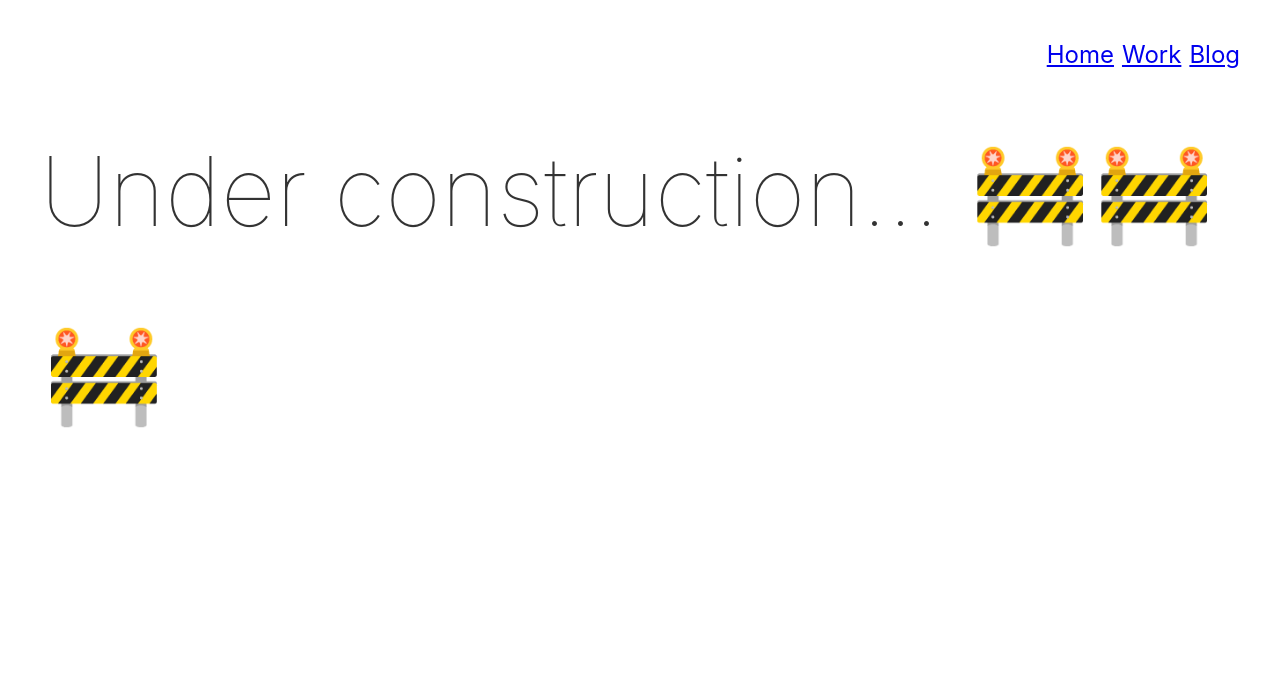
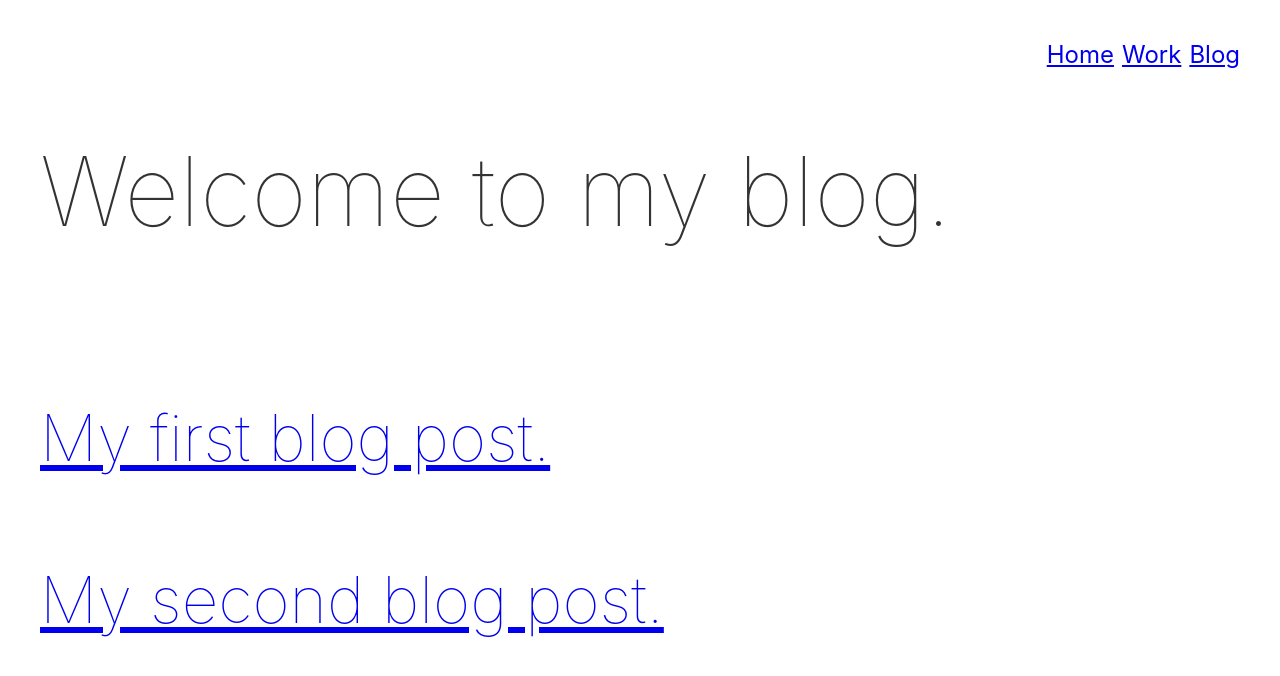
Before and after one commit to ciaran-conners/personal-site-svelte, a Svelte app: page /blog in a window 1280 px wide. Shown: the top 676 px of the page. Built offline with nearby package versions, Linux system fonts and the light colour scheme.

Commit message:
Now with blog posts.

```diff
--- a/src/components/App.svelte
+++ b/src/components/App.svelte
@@ -6,6 +6,7 @@
 	import Home from './Home.svelte';
 	import Work from './Work.svelte';
 	import Blog from "./Blog.svelte";
+	import BlogPost from './BlogPost.svelte';
 
 	export let name;
 </script>
@@ -17,6 +18,9 @@
 			<Route path="/" component="{Home}" {name} />
 			<Route path="/work" component="{Work}" />
 			<Route path="/blog" component="{Blog}" />
+			<Route path="/blog/posts/:id" let:params>
+				<BlogPost id="{parseInt(params.id, 10)}" />
+			</Route>
 		</Router>
 	</div>
 </ThemeContext>
--- a/src/components/Blog.svelte
+++ b/src/components/Blog.svelte
@@ -1,28 +1,56 @@
 <script>
-  import { fly } from 'svelte/transition';
+  import Link from 'svelte-routing/src/Link.svelte';
+  import { posts } from '../lib/posts';
+  import { fade, fly } from 'svelte/transition';
+
+  const getStaggeredEmojiDelay = (i) => {
+    const delay = ((i + 1) * 100) + 1000;
+    return delay;
+  };
+
+  const isUnderConstruction = false;
 </script>
 
-<main
-  in:fly={{ y: 500, x: -500, duration: 1000 }}
->
-  <h1
-    in:fly={{ x: -500, delay: 1000 }}
-  >
-    Under construction...
-  </h1>
-  {#each { length: 3 } as _}
-    <span>🚧</span>
-  {/each}
+<main>
+  {#if isUnderConstruction}
+    <h1
+      in:fly={{ x: -500, duration: 1000 }}
+    >
+      Under construction...
+      <span>
+        {#each { length: 3 } as _, i}
+          <span in:fade={{
+            delay: getStaggeredEmojiDelay(i),
+          }}
+          >🚧</span>
+        {/each}
+      </span>
+    </h1>
+  {:else}
+    <h1 in:fly={{ x: 500, duration: 1000 }}>Welcome to my blog.</h1>
+    <section in:fly={{ x: -500, duration: 1000, delay: 1000 }}>
+      {#each posts as { id, linkText }}
+        <h4>
+          <Link to="blog/posts/{id}">{linkText}</Link>
+        </h4>
+      {/each}
+    </section>
+  {/if}
 </main>
 
 <style>
   main {
-    font-size: var(--theme-fontSizeHeader);
+    font-weight: var(--theme-fontWeight);
   }
   h1 {
     font-size: inherit;
-    font-weight: 100;
+    font-weight: inherit;
     display: inline-block;
+    font-size: var(--theme-fontSizeHeader);
+  }
+  h4 {
+    font-size: var(--theme-fontSizeSubHeader);
+    font-weight: inherit;
   }
   span {
     font-size: inherit;
--- /dev/null
+++ b/src/components/BlogPost.svelte
@@ -0,0 +1,41 @@
+<script>
+  import Link from 'svelte-routing/src/Link.svelte';
+  import { posts } from '../lib/posts';
+
+  let id;
+
+  const getPost = (id, posts) => (
+    posts.find((post) => {
+      return post.id === id;
+    })
+  );
+
+  const currentPost = getPost(id, posts);
+
+  export { id };
+</script>
+
+<style>
+  main {
+    font-weight: var(--theme-fontWeight);
+  }
+  h1 {
+    font-size: var(--theme-fontSizeHeader);
+    font-weight: inherit;
+  }
+  p {
+    font-size: var(--theme-fontSize)
+  }
+</style>
+
+<main>
+  <h1>
+    {currentPost.title}
+  </h1>
+
+  {#each currentPost.paragraphs as paragraph}
+    <p>{paragraph}</p>
+  {/each}
+
+  <Link to="/blog">Back to posts.</Link>
+</main>
--- a/src/components/Home.svelte
+++ b/src/components/Home.svelte
@@ -7,6 +7,7 @@
 	<style>
 		/* set body styles to prevent jumping
 			after animation when scrollbar is hidden
+			(this style will only be applied to the body while on the /home route)
 		*/
 		body {
 			overflow-y: hidden;
@@ -32,19 +33,19 @@
 <style>
 	main {
 		text-align: center;
-		padding: 1em;
 		margin: 0 auto;
 		color: var(--theme-fontColor);
+		font-weight: var(--theme-fontWeight);
 	}
 
 	h1 {
 		font-size: var(--theme-fontSizeHeader);
-		font-weight: 100;
+		font-weight: inherit;
 	}
 
 	h2 {
 		font-size: var(--theme-fontSizeSubHeader);
-		font-weight: 100;
+		font-weight: inherit;
 		margin: 0;
 	}
 
--- a/src/components/Nav.svelte
+++ b/src/components/Nav.svelte
@@ -15,7 +15,7 @@
     width: 100%;
 
     position: sticky;
-    top: 0;
+    top: var(--theme-spacingMedium);
   }
 
   span {
--- a/src/components/Work.svelte
+++ b/src/components/Work.svelte
@@ -8,9 +8,14 @@
   main {
 		padding: 1em;
     margin: 0 auto;
+    font-weight: var(--theme-fontWeight);
+  }
+  h1 {
+    font-weight: inherit;
   }
   h2 {
     font-style: italic;
+    font-weight: inherit;
   }
 </style>
 
--- a/src/components/WorkItem.svelte
+++ b/src/components/WorkItem.svelte
@@ -3,8 +3,15 @@
 </script>
 
 <style>
+  li {
+    font-weight: var(--theme-fontWeight);
+  }
   h3 {
     text-decoration: underline;
+    font-weight: inherit;
+  }
+  h4 {
+    font-weight: inherit;
   }
 </style>
 
--- /dev/null
+++ b/src/lib/posts.js
@@ -0,0 +1,20 @@
+export const posts = [
+  {
+    id: 1,
+    linkText: 'My first blog post.',
+    paragraphs: [
+      'This is my first blog post.',
+      'It\'s a great blog post!'
+    ],
+    title: 'Welcome'
+  },
+  {
+    id: 2,
+    linkText: 'My second blog post.',
+    paragraphs: [
+      'This is my second blog post',
+      'It\'s another great blog post!'
+    ],
+    title: 'Welcome back'
+  }
+];
--- a/src/lib/resume.js
+++ b/src/lib/resume.js
@@ -22,6 +22,11 @@ export const resume = [
         'Worked full-stack as part of a small, agile team, taking features from scratch to completion.',
       ],
       years: 'January 2018 - June 2019'
+    },
+    {
+      heading: 'Soul searching',
+      bulletPoints: [],
+      years: 'May 2015 - January 2018'
     }
   ]},
   {'Education': [
--- a/src/lib/theme.js
+++ b/src/lib/theme.js
@@ -5,6 +5,7 @@ export const theme = {
   fontSizeHeader: '6em',
   fontSizeSubHeader: '4em',
   fontSize: '1.5em',
+  fontWeight: 100,
 
   spacingSmall: '4px',
   spacingMedium: '8px',
```
